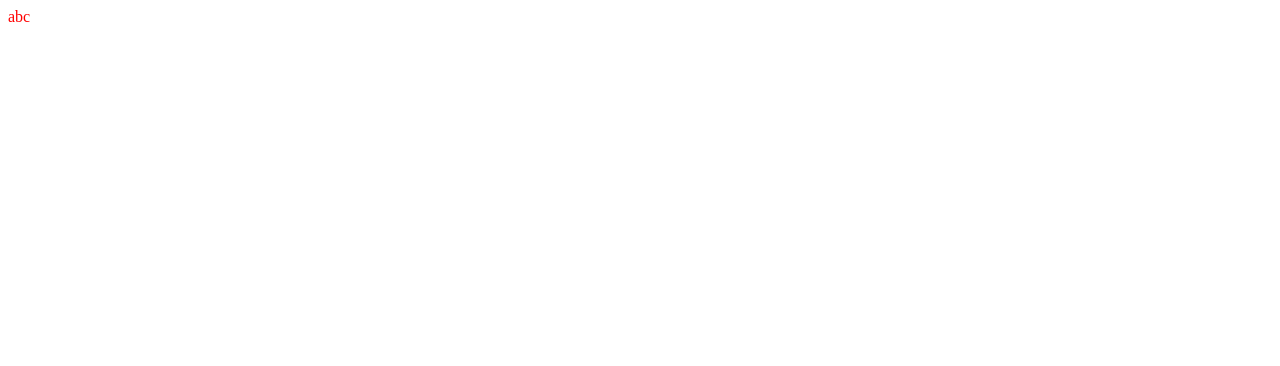
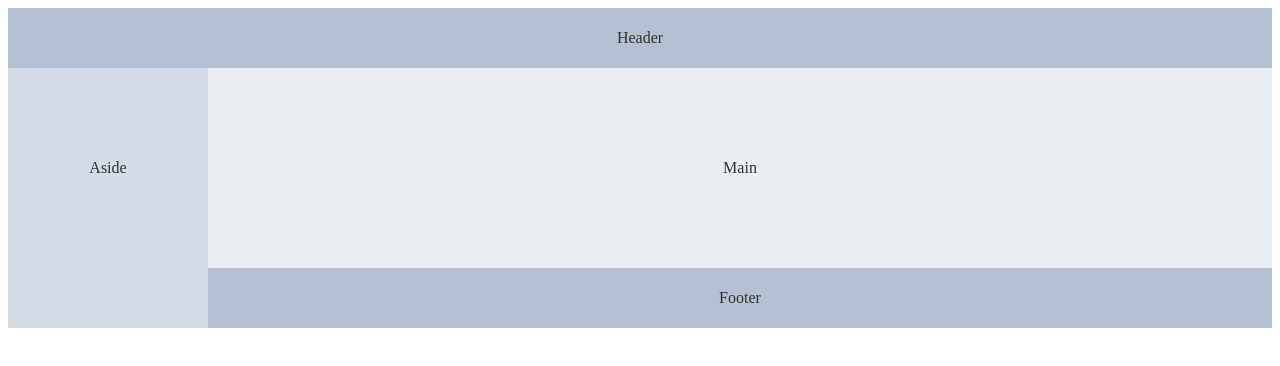
Before and after one commit to ab300819/dashboard-initializr, a Vue app: page / in a window 1280 px wide. Shown: the top 366 px of the page. Built offline with nearby package versions, Linux system fonts and the light colour scheme; the HTML template or start-up script is replaced by a standard one.

Commit message:
添加element-ui

```diff
--- a/src/app.vue
+++ b/src/app.vue
@@ -1,18 +1,26 @@
 <template>
-    <div class="test">{{text}}</div>
+    <main_view></main_view>
 </template>
 <script>
+    import main_view from './main_view.vue'
+    // import axios from 'axios'
+
     export default {
-        data() {
-            return {
-                text: 'abc'
-            };
+        // el:'#app',
+        // data(){
+        //     return{
+        //         text:""
+        //     }
+        // },
+        // mounted(){
+        //     axios.post('http://127.0.0.1:8282/ws').then(response=>(this.text=response))
+        // },
+        components: {
+            main_view
         }
     };
 </script>
 
 <style>
-    .test {
-        color: red;
-    }
+
 </style>
--- a/src/index.js
+++ b/src/index.js
@@ -1,9 +1,13 @@
 import Vue from 'vue'
+import router from 'vue-router'
+import Element from 'element-ui';
+import 'element-ui/lib/theme-chalk/index.css'
 import App from './app.vue'
 
 const root = document.createElement('div');
 document.body.appendChild(root);
 
+Vue.use(Element);
 new Vue({
     render: (h) => h(App)
 }).$mount(root);
--- /dev/null
+++ b/src/main_view.vue
@@ -0,0 +1,54 @@
+<template>
+    <el-container>
+        <el-header>Header</el-header>
+        <el-container>
+            <el-aside width="200px">Aside</el-aside>
+            <el-container>
+                <el-main>Main</el-main>
+                <el-footer>Footer</el-footer>
+            </el-container>
+        </el-container>
+    </el-container>
+</template>
+
+<script>
+    export default {
+        name: "main_view"
+    }
+</script>
+
+<style>
+    .el-header, .el-footer {
+        background-color: #B3C0D1;
+        color: #333;
+        text-align: center;
+        line-height: 60px;
+    }
+
+    .el-aside {
+        background-color: #D3DCE6;
+        color: #333;
+        text-align: center;
+        line-height: 200px;
+    }
+
+    .el-main {
+        background-color: #E9EEF3;
+        color: #333;
+        text-align: center;
+        line-height: 160px;
+    }
+
+    body > .el-container {
+        margin-bottom: 40px;
+    }
+
+    .el-container:nth-child(5) .el-aside,
+    .el-container:nth-child(6) .el-aside {
+        line-height: 260px;
+    }
+
+    .el-container:nth-child(7) .el-aside {
+        line-height: 320px;
+    }
+</style>
--- a/webpack.config.js
+++ b/webpack.config.js
@@ -30,6 +30,10 @@ const config = {
                         loader: 'file-loader'
                     }
                 ]
+            },
+            {
+                test:/\.(ttf|woff)$/,
+                loader: 'file-loader'
             }
         ]
     },
@@ -45,6 +49,7 @@ const config = {
 };
 
 if (dev) {
+    config.devtool = '#cheap-module-eval-source-map';
     config.devServer={
         port:8000,
         host:'0.0.0.0',
```
Also changed, not shown: package.json (+5 -3 lines), 1 other file (tests, documents, lock files or other folders).
